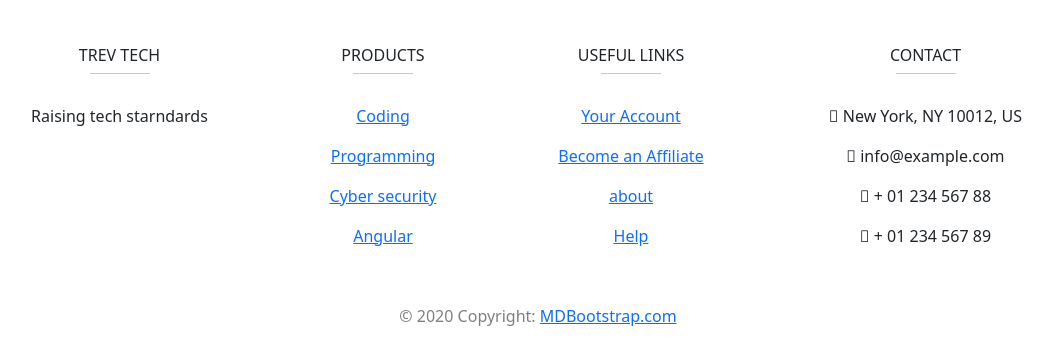
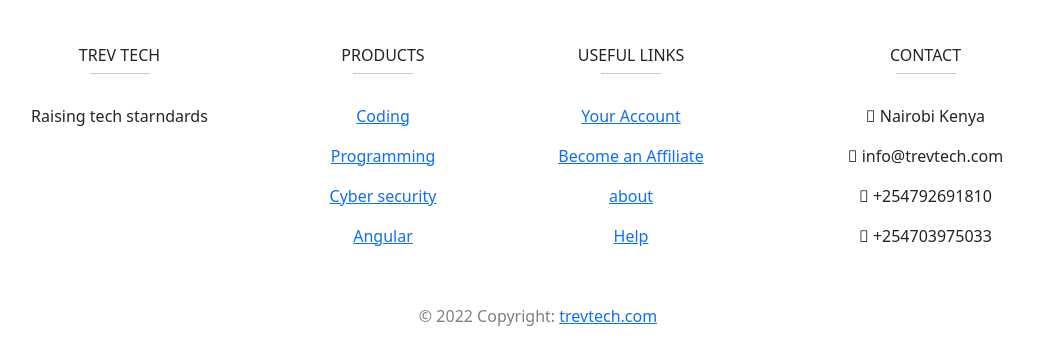
Before and after one commit to trevin-livele/django_personal_gallery, a Django app: page / in a window 1280 px wide. Shown: the part 1114-1458 px from the top of the page, without its empty margins (102-1155 px from the left). Run offline with Django 4.2, Linux system fonts and the light colour scheme; data that the repository does not hold is empty; some libraries are stand-ins or nearby versions.

Commit message:
edited footer contact details

```diff
--- a/templates/includes/footer.html
+++ b/templates/includes/footer.html
@@ -115,13 +115,13 @@
           <h6 class="text-uppercase font-weight-bold">Contact</h6>
           <hr class="teal accent-3 mb-4 mt-0 d-inline-block mx-auto" style="width: 60px;">
           <p>
-            <i class="fas fa-home mr-3"></i> New York, NY 10012, US</p>
+            <i class="fas fa-home mr-3"></i> Nairobi Kenya</p>
           <p>
-            <i class="fas fa-envelope mr-3"></i> info@example.com</p>
+            <i class="fas fa-envelope mr-3"></i> info@trevtech.com</p>
           <p>
-            <i class="fas fa-phone mr-3"></i> + 01 234 567 88</p>
+            <i class="fas fa-phone mr-3"></i> +254792691810</p>
           <p>
-            <i class="fas fa-print mr-3"></i> + 01 234 567 89</p>
+            <i class="fas fa-print mr-3"></i> +254703975033</p>
 
         </div>
         <!-- Grid column -->
@@ -133,8 +133,8 @@
     <!-- Footer Links -->
 
     <!-- Copyright -->
-    <div class="footer-copyright text-center text-black-50 py-3">© 2020 Copyright:
-      <a class="dark-grey-text" href="https://mdbootstrap.com/"> MDBootstrap.com</a>
+    <div class="footer-copyright text-center text-black-50 py-3">© 2022 Copyright:
+      <a class="dark-grey-text" href="https://mdbootstrap.com/"> trevtech.com</a>
     </div>
     <!-- Copyright -->
 
```
